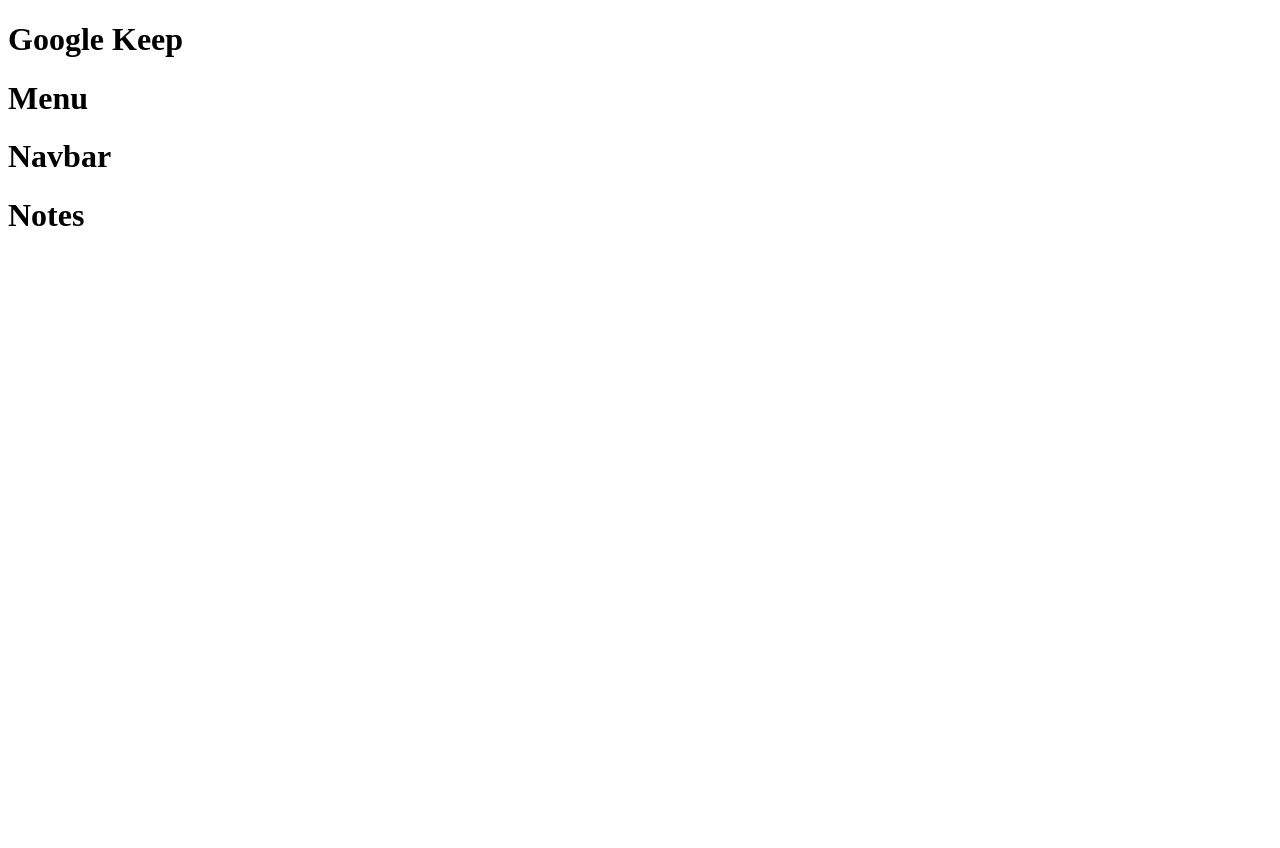
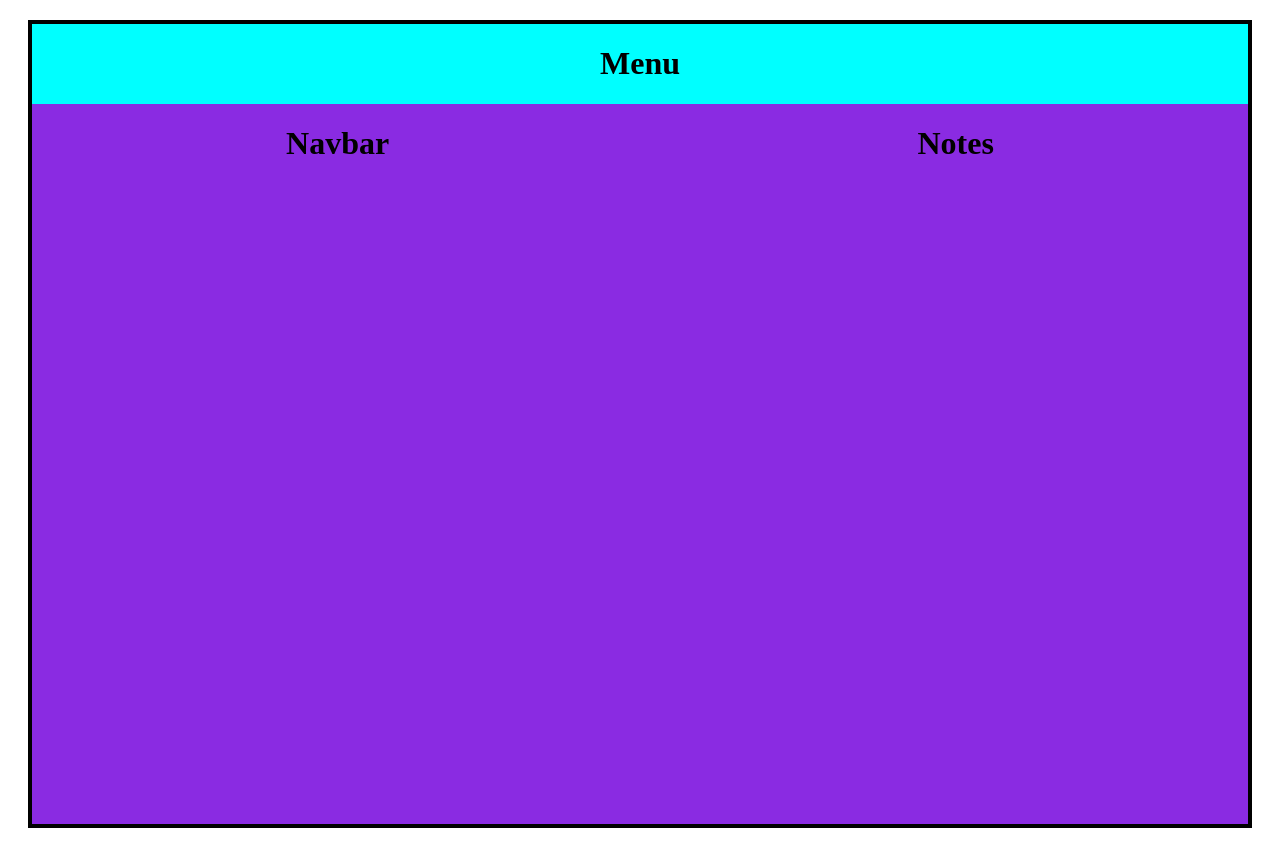
Before and after one commit to AshwiniParaye1/GoogleKeep, a React (Vite) app: page / in a window 1280 px wide. Before the commit the page ends 800 px from the top, so only its background shows below. Built offline with nearby package versions, Linux system fonts and the light colour scheme.

Commit message:
added base css

```diff
--- a/src/App.css
+++ b/src/App.css
@@ -0,0 +1,17 @@
+.app {
+  display: flex;
+  flex-direction: column;
+  height: 100vh;
+  background-color: aqua;
+  text-align: center;
+  border: 4px solid black;
+  margin: 20px 20px;
+}
+.appContainer {
+  display: flex;
+  flex-direction: row;
+  height: 100vh;
+  background-color: blueviolet;
+  gap: 20px;
+  justify-content: space-around;
+}
--- a/src/App.jsx
+++ b/src/App.jsx
@@ -1,15 +1,17 @@
 import Menu from "./MainLayout/Menu";
 import Navbar from "./MainLayout/Navbar";
 import Notes from "./MainLayout/Notes";
+import "./App.css";
 
 function App() {
   return (
-    <>
-      <h1>Google Keep</h1>
+    <div className="app">
       <Menu />
-      <Navbar />
-      <Notes />
-    </>
+      <div className="appContainer">
+        <Navbar />
+        <Notes />
+      </div>
+    </div>
   );
 }
 
```
